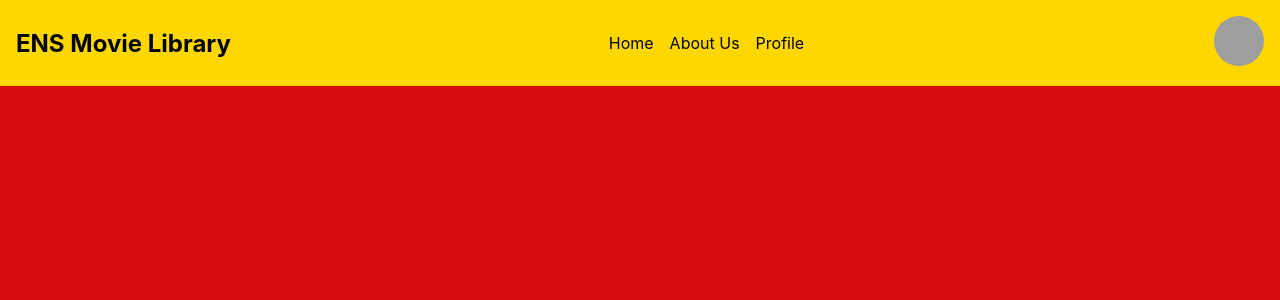
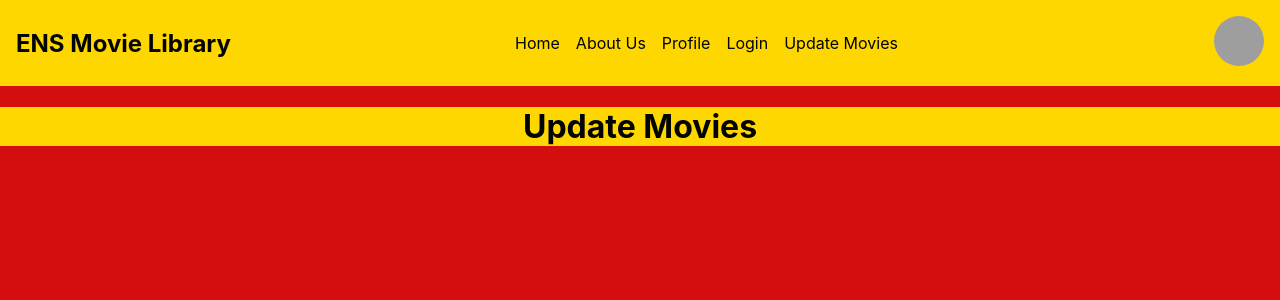
Before and after one commit to SaraSchafer/ANSMoviesLibrary, a React (Create React App) app in the folder ensmovielibrary/: page /updateMovies in a window 1280 px wide. Shown: the top 300 px of the page. Built offline with nearby package versions, Linux system fonts and the light colour scheme; grey boxes are pictures that could not be loaded.

Commit message:
Basic set up

```diff
--- a/ensmovielibrary/public/index.html
+++ b/ensmovielibrary/public/index.html
@@ -2,19 +2,17 @@
 <html lang="en">
   <head>
     <meta charset="utf-8" />
-    <link rel="icon" href="%PUBLIC_URL%/favicon.ico" />
+    <link rel="icon" href="IMG_0569-removebg-preview.png" />
     <meta name="viewport" content="width=device-width, initial-scale=1" />
     <meta name="theme-color" content="#000000" />
     <meta
       name="description"
       content="Web site created using create-react-app"
     />
-    <link rel="apple-touch-icon" href="%PUBLIC_URL%/logo192.png" />
     <!--
       manifest.json provides metadata used when your web app is installed on a
       user's mobile device or desktop. See https://developers.google.com/web/fundamentals/web-app-manifest/
     -->
-    <link rel="manifest" href="%PUBLIC_URL%/manifest.json" />
     <!--
       Notice the use of %PUBLIC_URL% in the tags above.
       It will be replaced with the URL of the `public` folder during the build.
@@ -24,7 +22,7 @@
       work correctly both with client-side routing and a non-root public URL.
       Learn how to configure a non-root public URL by running `npm run build`.
     -->
-    <title>React App</title>
+    <title>ENS Movie Library</title>
   </head>
   <body>
     <noscript>You need to enable JavaScript to run this app.</noscript>
--- a/ensmovielibrary/src/App.js
+++ b/ensmovielibrary/src/App.js
@@ -4,6 +4,8 @@ import { BrowserRouter as Router, Routes, Route } from "react-router-dom";
 import Home from "./pages/home";
 import About from "./pages/about";
 import Profile from "./pages/profile";
+import Login from "./pages/login";
+import UpdateMovies from "./pages/updateMovies";
 function App() {
 	return (
 		<div className="App">
@@ -14,6 +16,8 @@ function App() {
 					<Route path="/home" element={<Home />} />
 					<Route path="/about" element={<About />} />
 					<Route path="/profile" element={<Profile />} />
+					<Route path="/login" element={<Login />} />
+					<Route path="/updateMovies" element={<UpdateMovies />} />
 				</Routes>
 			</Router>
 		</div>
--- a/ensmovielibrary/src/components/navBar.js
+++ b/ensmovielibrary/src/components/navBar.js
@@ -21,6 +21,12 @@ const Navbar = () => {
 					<li>
 						<a href="/profile">Profile</a>
 					</li>
+					<li>
+						<a href="/login">Login</a>
+					</li>
+					<li>
+						<a href="/updateMovies">Update Movies</a>
+					</li>
 				</ul>
 			</div>
 			<div className="navbar-right">
--- /dev/null
+++ b/ensmovielibrary/src/pages/updateMovies.js
@@ -0,0 +1,11 @@
+import React from "react";
+
+const updateMovies = () => {
+	return (
+		<div>
+			<h1>Update Movies</h1>
+		</div>
+	);
+};
+
+export default updateMovies;
```
Also changed, not shown: ensmovielibrary/public/IMG_0569-removebg-preview.png (added), ensmovielibrary/src/logo.svg (deleted).
